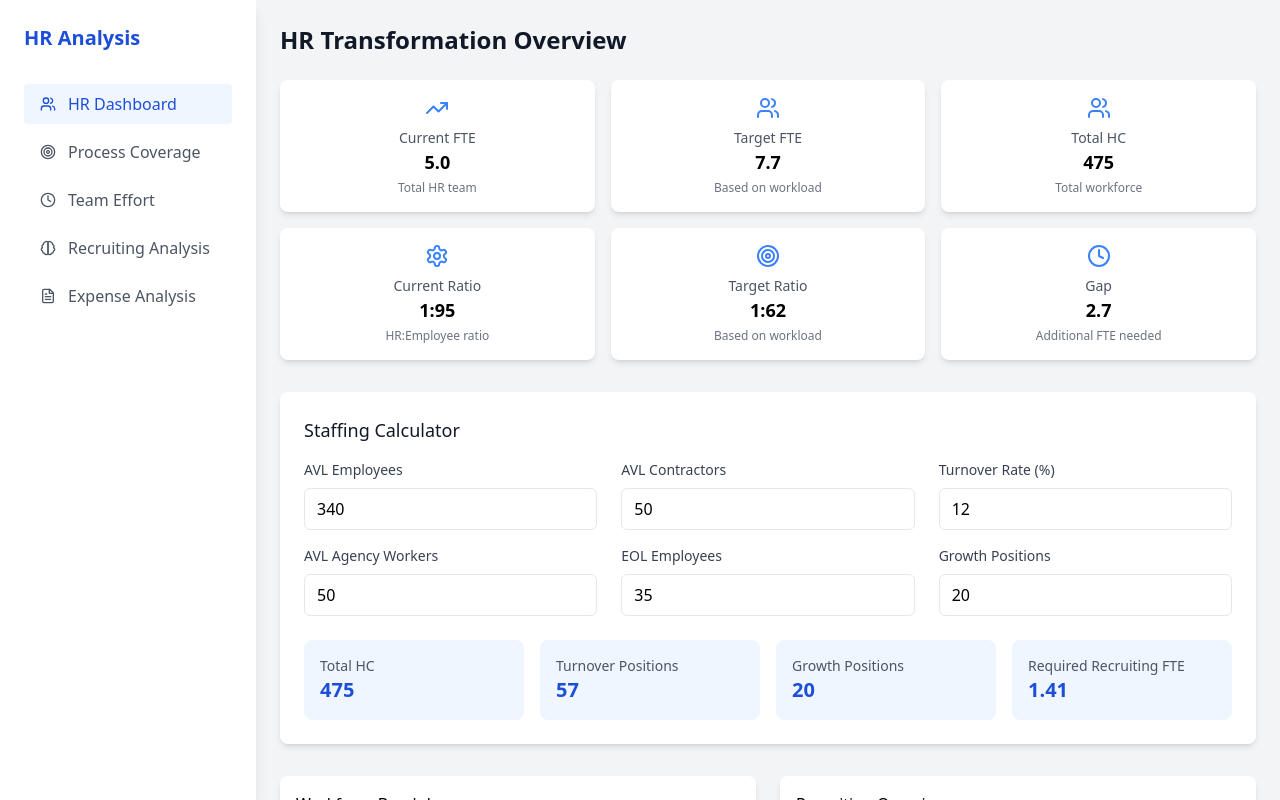
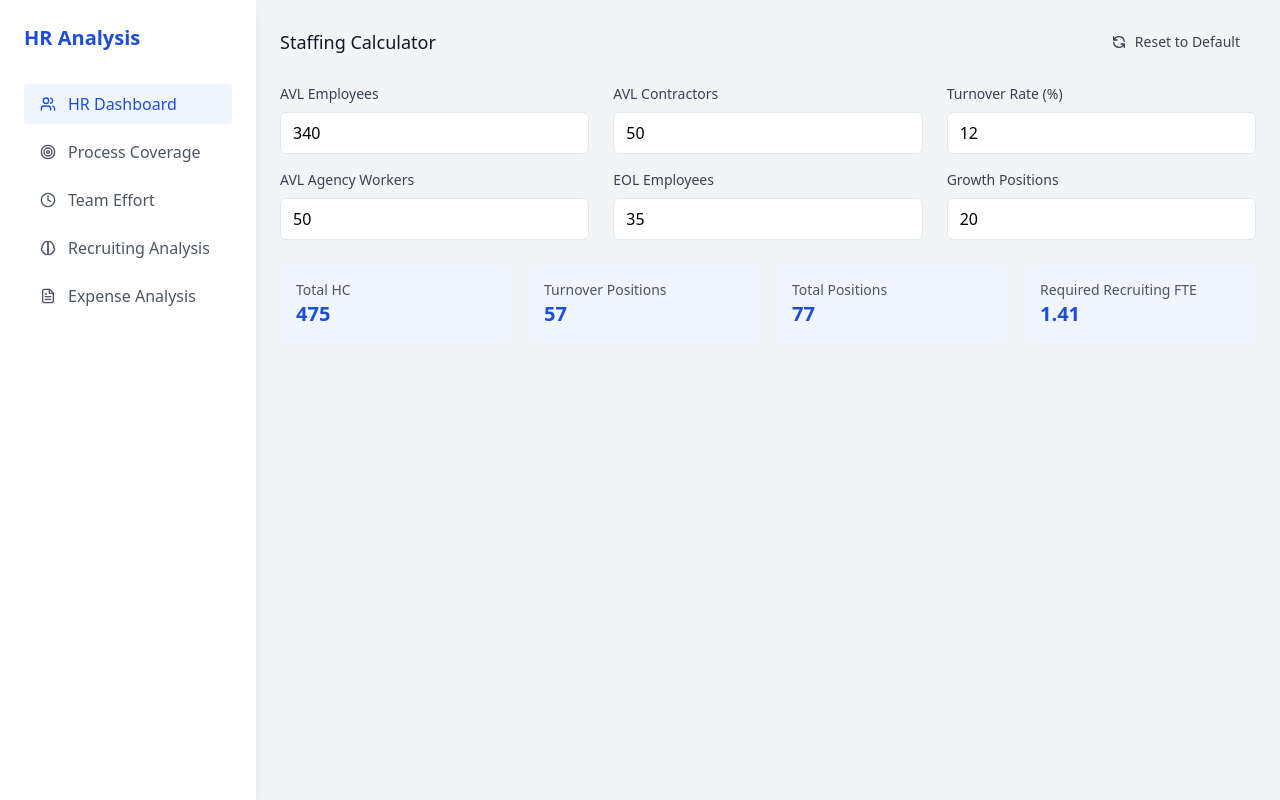
Before and after one commit to giovannipresti/DashboardHR-mai, a React (Create React App) app: page / in a window 1280 px wide. Built offline with nearby package versions, Linux system fonts and the light colour scheme.

Commit message:
Add staffing metrics calculations and update process data structure

```diff
--- a/src/App.js
+++ b/src/App.js
@@ -12,7 +12,10 @@ import { generateProcessData } from "./processData";
 
 const MainContent = () => {
   const [currentView, setCurrentView] = useState("dashboard");
-  const [staffingData, setStaffingData] = useState({
+  const [staffingData, setStaffingData] = useState(() => {
+    // Recupera i dati dal localStorage o usa i valori di default
+    const savedData = localStorage.getItem('staffingData');
+    return savedData ? JSON.parse(savedData) : {
       employees: 475,
       turnoverPositions: 57,
       growthPositions: 20,
@@ -22,12 +25,16 @@ const MainContent = () => {
       avlAgency: 50,
       avlContractors: 50,
       eolEmployees: 35,
+      currentRecruitingCapacity: 45  // Added missing property
+    };
   });
 
   const processes = generateProcessData(staffingData);
 
   const handleStaffingChange = (newData) => {
     console.log("Updating staffing data:", newData); // Debug log
+    // Salva i dati nel localStorage
+    localStorage.setItem('staffingData', JSON.stringify(newData));
     setStaffingData(newData);
   };
 
--- a/src/HRDashboard.jsx
+++ b/src/HRDashboard.jsx
@@ -1,5 +1,6 @@
-import React, { useState, useEffect } from 'react';
+import React, { useState } from 'react';
 import { Users, Clock, TrendingUp, Settings, Target } from 'lucide-react';
+import { calculateStaffingMetrics, defaultStaffingValues } from './utils/calculations';
 
 const StatCard = ({ title, value, Icon, description }) => (
   <div className="bg-white rounded-lg shadow-md p-4">
@@ -14,95 +15,60 @@ const StatCard = ({ title, value, Icon, description }) => (
   </div>
 );
 
-const HRDashboard = ({ staffingData, processes }) => {
-  const [staffing, setStaffing] = useState({
-    avlEmployees: 340,
-    avlAgency: 50,
-    avlContractors: 50,
-    eolEmployees: 35,
-    turnoverRate: 12,
-    growthPositions: 20,
+const HRDashboard = ({ onStaffingChange }) => {
+  const [staffing, setStaffing] = useState(() => {
+    const savedData = localStorage.getItem('staffingCalculator');
+    return savedData ? JSON.parse(savedData) : defaultStaffingValues;
   });
 
-  useEffect(() => {
-    if (staffingData) {
-      setStaffing({
-        avlEmployees: staffingData.avlEmployees,
-        avlAgency: staffingData.avlAgency,
-        avlContractors: staffingData.avlContractors,
-        eolEmployees: staffingData.eolEmployees,
-        turnoverRate: 12,
-        growthPositions: staffingData.growthPositions,
+  const metrics = calculateStaffingMetrics(staffing);
+
+  const handleChange = (field) => (e) => {
+    const newStaffing = {
+      ...staffing,
+      [field]: Number(e.target.value)
+    };
+
+    const newMetrics = calculateStaffingMetrics(newStaffing);
+
+    setStaffing(newStaffing);
+    localStorage.setItem('staffingCalculator', JSON.stringify(newStaffing));
+
+    if (onStaffingChange) {
+      onStaffingChange({
+        ...newStaffing,
+        ...newMetrics
       });
     }
-  }, [staffingData]);
+  };
 
-  const totalRequired = processes?.reduce((acc, p) => acc + p.required, 0) || 0;
-  const currentTotal = processes?.reduce((acc, p) => acc + p.current, 0) || 0;
-  const totalEmployees = staffing.avlEmployees + staffing.avlAgency +
-    staffing.avlContractors + staffing.eolEmployees;
-  const currentRatio = Math.round(totalEmployees / currentTotal);
-  const targetRatio = Math.round(totalEmployees / totalRequired);
-
-  const stats = [
-    {
-      title: "Current FTE",
-      value: currentTotal.toFixed(1),
-      Icon: TrendingUp,
-      description: "Total HR team"
-    },
-    {
-      title: "Target FTE",
-      value: totalRequired.toFixed(1),
-      Icon: Users,
-      description: "Based on workload"
-    },
-    {
-      title: "Total HC",
-      value: totalEmployees,
-      Icon: Users,
-      description: "Total workforce"
-    },
-    {
-      title: "Current Ratio",
-      value: `1:${currentRatio}`,
-      Icon: Settings,
-      description: "HR:Employee ratio"
-    },
-    {
-      title: "Target Ratio",
-      value: `1:${targetRatio}`,
-      Icon: Target,
-      description: "Based on workload"
-    },
-    {
-      title: "Gap",
-      value: (totalRequired - currentTotal).toFixed(1),
-      Icon: Clock,
-      description: "Additional FTE needed"
+  const handleReset = () => {
+    setStaffing(defaultStaffingValues);
+    localStorage.setItem('staffingCalculator', JSON.stringify(defaultStaffingValues));
+    if (onStaffingChange) {
+      onStaffingChange({
+        ...defaultStaffingValues,
+        ...calculateStaffingMetrics(defaultStaffingValues)
+      });
     }
-  ];
-
-  // Staffing Calculator Section
-  const turnoverPositions = Math.round((totalEmployees * staffing.turnoverRate) / 100);
-  const totalPositions = turnoverPositions + staffing.growthPositions;
-  const requiredRecruitingFTE = ((totalPositions * 40 * 0.4 + totalPositions * 26 * 0.6) / 1720).toFixed(2);
+  };
 
   return (
     <div className="p-6">
-      <h1 className="text-2xl font-bold text-gray-900 mb-6">HR Transformation Overview</h1>
-
-      {/* Stats Grid */}
-      <div className="grid grid-cols-2 md:grid-cols-3 gap-4 mb-8">
-        {stats.map((stat, index) => (
-          <StatCard key={index} {...stat} />
-        ))}
+      <div className="flex justify-between items-center mb-6">
+        <h2 className="text-lg font-medium text-gray-900">Staffing Calculator</h2>
+        <button
+          onClick={handleReset}
+          className="flex items-center space-x-2 px-4 py-2 text-sm text-gray-700 bg-gray-100 rounded-lg hover:bg-gray-200 transition-colors"
+        >
+          <svg xmlns="http://www.w3.org/2000/svg" className="h-4 w-4" viewBox="0 0 24 24" fill="none" stroke="currentColor" strokeWidth="2">
+            <path strokeLinecap="round" strokeLinejoin="round" d="M4 4v5h.582m15.356 2A8.001 8.001 0 004.582 9m0 0H9m11 11v-5h-.581m0 0a8.003 8.003 0 01-15.357-2m15.357 2H15" />
+          </svg>
+          <span>Reset to Default</span>
+        </button>
       </div>
 
-      {/* Staffing Calculator */}
-      <div className="bg-white rounded-lg shadow-md p-6 mb-8">
-        <h2 className="text-lg font-medium text-gray-900 mb-4">Staffing Calculator</h2>
-        <div className="grid grid-cols-1 md:grid-cols-3 gap-6">
+      <div className="grid grid-cols-1 md:grid-cols-3 gap-6 mb-6">
         <div className="space-y-4">
           <div>
             <label className="block text-sm font-medium text-gray-700 mb-2">
@@ -111,7 +77,7 @@ const HRDashboard = ({ staffingData, processes }) => {
             <input
               type="number"
               value={staffing.avlEmployees}
-                onChange={(e) => setStaffing({...staffing, avlEmployees: Number(e.target.value)})}
+              onChange={handleChange("avlEmployees")}
               className="w-full border rounded-md px-3 py-2"
             />
           </div>
@@ -122,7 +88,7 @@ const HRDashboard = ({ staffingData, processes }) => {
             <input
               type="number"
               value={staffing.avlAgency}
-                onChange={(e) => setStaffing({...staffing, avlAgency: Number(e.target.value)})}
+              onChange={handleChange("avlAgency")}
               className="w-full border rounded-md px-3 py-2"
             />
           </div>
@@ -136,7 +102,7 @@ const HRDashboard = ({ staffingData, processes }) => {
             <input
               type="number"
               value={staffing.avlContractors}
-                onChange={(e) => setStaffing({...staffing, avlContractors: Number(e.target.value)})}
+              onChange={handleChange("avlContractors")}
               className="w-full border rounded-md px-3 py-2"
             />
           </div>
@@ -147,7 +113,7 @@ const HRDashboard = ({ staffingData, processes }) => {
             <input
               type="number"
               value={staffing.eolEmployees}
-                onChange={(e) => setStaffing({...staffing, eolEmployees: Number(e.target.value)})}
+              onChange={handleChange("eolEmployees")}
               className="w-full border rounded-md px-3 py-2"
             />
           </div>
@@ -161,7 +127,7 @@ const HRDashboard = ({ staffingData, processes }) => {
             <input
               type="number"
               value={staffing.turnoverRate}
-                onChange={(e) => setStaffing({...staffing, turnoverRate: Number(e.target.value)})}
+              onChange={handleChange("turnoverRate")}
               className="w-full border rounded-md px-3 py-2"
             />
           </div>
@@ -172,82 +138,29 @@ const HRDashboard = ({ staffingData, processes }) => {
             <input
               type="number"
               value={staffing.growthPositions}
-                onChange={(e) => setStaffing({...staffing, growthPositions: Number(e.target.value)})}
+              onChange={handleChange("growthPositions")}
               className="w-full border rounded-md px-3 py-2"
             />
           </div>
         </div>
       </div>
 
-        {/* Calculator Results */}
-        <div className="grid grid-cols-2 md:grid-cols-4 gap-4 mt-6">
+      <div className="grid grid-cols-2 md:grid-cols-4 gap-4">
         <div className="bg-blue-50 p-4 rounded-lg">
-            <div className="text-sm text-gray-600">Total HC</div>
-            <div className="text-xl font-bold text-blue-700">{totalEmployees}</div>
+          <p className="text-sm text-gray-600">Total HC</p>
+          <p className="text-xl font-bold text-blue-700">{metrics.totalEmployees}</p>
         </div>
         <div className="bg-blue-50 p-4 rounded-lg">
-            <div className="text-sm text-gray-600">Turnover Positions</div>
-            <div className="text-xl font-bold text-blue-700">{turnoverPositions}</div>
+          <p className="text-sm text-gray-600">Turnover Positions</p>
+          <p className="text-xl font-bold text-blue-700">{metrics.turnoverPositions}</p>
         </div>
         <div className="bg-blue-50 p-4 rounded-lg">
-            <div className="text-sm text-gray-600">Growth Positions</div>
-            <div className="text-xl font-bold text-blue-700">{staffing.growthPositions}</div>
+          <p className="text-sm text-gray-600">Total Positions</p>
+          <p className="text-xl font-bold text-blue-700">{metrics.totalPositions}</p>
         </div>
         <div className="bg-blue-50 p-4 rounded-lg">
-            <div className="text-sm text-gray-600">Required Recruiting FTE</div>
-            <div className="text-xl font-bold text-blue-700">{requiredRecruitingFTE}</div>
-          </div>
-        </div>
-      </div>
-
-      {/* Additional Metrics */}
-      <div className="grid grid-cols-1 md:grid-cols-2 gap-6">
-        <div className="bg-white rounded-lg shadow-md p-4">
-          <h3 className="font-medium mb-4">Workforce Breakdown</h3>
-          <div className="space-y-3">
-            <div className="flex justify-between items-center">
-              <span className="text-sm">AVL Employees</span>
-              <span className="font-medium">{staffing.avlEmployees}</span>
-            </div>
-            <div className="flex justify-between items-center">
-              <span className="text-sm">AVL Agency</span>
-              <span className="font-medium">{staffing.avlAgency}</span>
-            </div>
-            <div className="flex justify-between items-center">
-              <span className="text-sm">AVL Contractors</span>
-              <span className="font-medium">{staffing.avlContractors}</span>
-            </div>
-            <div className="flex justify-between items-center">
-              <span className="text-sm">EOL Employees</span>
-              <span className="font-medium">{staffing.eolEmployees}</span>
-            </div>
-            <div className="flex justify-between items-center pt-2 border-t">
-              <span className="text-sm font-medium">Total Workforce</span>
-              <span className="font-medium">{totalEmployees}</span>
-            </div>
-          </div>
-        </div>
-
-        <div className="bg-white rounded-lg shadow-md p-4">
-          <h3 className="font-medium mb-4">Recruiting Overview</h3>
-          <div className="space-y-3">
-            <div className="flex justify-between">
-              <span className="text-sm">Total Positions</span>
-              <span className="font-medium">{totalPositions}/year</span>
-            </div>
-            <div className="flex justify-between">
-              <span className="text-sm">Turnover Positions</span>
-              <span className="font-medium">{turnoverPositions}</span>
-            </div>
-            <div className="flex justify-between">
-              <span className="text-sm">Growth Positions</span>
-              <span className="font-medium">{staffing.growthPositions}</span>
-            </div>
-            <div className="flex justify-between pt-2 border-t">
-              <span className="text-sm">Required Recruiting FTE</span>
-              <span className="font-medium text-blue-600">{requiredRecruitingFTE}</span>
-            </div>
-          </div>
+          <p className="text-sm text-gray-600">Required Recruiting FTE</p>
+          <p className="text-xl font-bold text-blue-700">{metrics.requiredRecruitingFTE}</p>
         </div>
       </div>
     </div>
--- a/src/ProcessDetail.jsx
+++ b/src/ProcessDetail.jsx
@@ -1,13 +1,15 @@
 // ProcessDetail.jsx
 import React from "react";
 import { Card } from "./UI";
-import { Users, Settings, Briefcase, GitBranch } from "lucide-react";
+import { Users, Settings, Briefcase, GitBranch, Brain, Target } from "lucide-react";
 
 const icons = {
   Users: Users,
   Settings: Settings,
   Briefcase: Briefcase,
   GitBranch: GitBranch,
+  Brain: Brain,
+  Target: Target
 };
 
 const ProcessDetail = ({ process }) => {
--- a/src/processData.js
+++ b/src/processData.js
@@ -1,35 +1,55 @@
-// processData.js
-export const generateProcessData = (staffingData, config) => {
+import { calculateStaffingMetrics } from './utils/calculations';
+
+export const generateProcessData = (staffingData) => {
+  const metrics = calculateStaffingMetrics(staffingData);
+
   return [
     {
       name: "Recruiting & Talent Acquisition",
       icon: "Users",
       current: 1.8,
-      required: staffingData.requiredRecruitingFTE,
+      required: metrics.requiredRecruitingFTE,
       metrics: [
-        { label: "Posizioni/Anno", value: "65" },
-        { label: "Capacità Attuale", value: "38" },
-        { label: "Gap", value: "-41%" },
+        {
+          label: "Posizioni/Anno",
+          value: metrics.totalPositions.toString()
+        },
+        {
+          label: "Capacità Attuale",
+          value: staffingData.currentRecruitingCapacity.toString()
+        },
+        {
+          label: "Gap",
+          value: `${metrics.gapPercentage}%`
+        }
       ],
       phases: [
         {
           label: "Fase iniziale",
           hours: 6,
-          details: "Allineamento e sourcing",
+          details: "Allineamento e sourcing"
         },
         {
           label: "Primi colloqui",
           hours: 13,
-          details: "10 candidati + feedback",
+          details: "10 candidati + feedback"
         },
         {
           label: "Shortlist",
           hours: 8,
-          details: "Colloqui tecnici e allineamenti",
+          details: "Colloqui tecnici e allineamenti"
         },
-        { label: "Fase finale", hours: 4, details: "Negoziazione e admin" },
-        { label: "Onboarding", hours: 10, details: "Setup e training" },
-      ],
+        {
+          label: "Fase finale",
+          hours: 4,
+          details: "Negoziazione e admin"
+        },
+        {
+          label: "Onboarding",
+          hours: 10,
+          details: "Setup e training"
+        }
+      ]
     },
     {
       name: "HR Operations & Admin",
@@ -39,21 +59,25 @@ export const generateProcessData = (staffingData, config) => {
       metrics: [
         { label: "Transazioni/Mese", value: "450" },
         { label: "Digital Process", value: "30%" },
-        { label: "Response Time", value: "48h" },
+        { label: "Response Time", value: "48h" }
       ],
       phases: [
         {
           label: "Document Management",
           hours: 40,
-          details: "Gestione documentale",
+          details: "Gestione documentale"
         },
         {
           label: "Employee Support",
           hours: 60,
-          details: "Supporto dipendenti",
+          details: "Supporto dipendenti"
         },
-        { label: "HR Operations", hours: 50, details: "Operazioni quotidiane" },
-      ],
+        {
+          label: "HR Operations",
+          hours: 50,
+          details: "Operazioni quotidiane"
+        }
+      ]
     },
     {
       name: "Labor Cost & Payroll",
@@ -63,17 +87,25 @@ export const generateProcessData = (staffingData, config) => {
       metrics: [
         { label: "Transazioni/Mese", value: "550" },
         { label: "Automation", value: "45%" },
-        { label: "Accuracy", value: "99.8%" },
+        { label: "Accuracy", value: "99.8%" }
       ],
       phases: [
         {
           label: "Payroll Processing",
           hours: 60,
-          details: "Elaborazione paghe",
+          details: "Elaborazione paghe"
         },
-        { label: "Cost Analysis", hours: 40, details: "Analisi costi" },
-        { label: "Reporting", hours: 20, details: "Reportistica" },
-      ],
+        {
+          label: "Cost Analysis",
+          hours: 40,
+          details: "Analisi costi"
+        },
+        {
+          label: "Reporting",
+          hours: 20,
+          details: "Reportistica"
+        }
+      ]
     },
     {
       name: "Contractor Management",
@@ -83,33 +115,117 @@ export const generateProcessData = (staffingData, config) => {
       metrics: [
         { label: "Contractor HC", value: "50" },
         { label: "Fornitori", value: "12" },
-        { label: "Positions/Year", value: "15" },
+        { label: "Positions/Year", value: "15" }
       ],
       phases: [
         {
           label: "Recruiting & Onboarding",
           hours: 40,
           details: "15 positions/year, 35h/position",
-          subMetrics: ["Sourcing", "Selection", "Contracting"],
+          subMetrics: ["Sourcing", "Selection", "Contracting"]
         },
         {
           label: "Vendor Management",
           hours: 30,
           details: "12 suppliers, Monthly review",
-          subMetrics: ["Performance", "Relationship", "Negotiations"],
+          subMetrics: ["Performance", "Relationship", "Negotiations"]
         },
         {
           label: "Admin & Contracts",
           hours: 20,
           details: "50 contractors, Quarterly renewal",
-          subMetrics: ["Contract Management", "Billing", "Compliance"],
+          subMetrics: ["Contract Management", "Billing", "Compliance"]
+        }
+      ]
+    },
+    {
+      name: "Training & Development",
+      icon: "Brain",
+      current: 0.8,
+      required: 1.2,
+      metrics: [
+        { label: "Ore/Dipendente", value: "12" },
+        { label: "Corsi/Anno", value: "25" },
+        { label: "Digital Learning", value: "30%" }
+      ],
+      phases: [
+        {
+          label: "Training Needs Analysis",
+          hours: 120,
+          details: "Analysis and Planning"
         },
+        {
+          label: "Content Development",
+          hours: 200,
+          details: "Material preparation"
+        },
+        {
+          label: "Training Delivery",
+          hours: 400,
+          details: "Course execution"
+        },
+        {
+          label: "Assessment & Reporting",
+          hours: 100,
+          details: "Evaluation and reporting"
+        }
+      ]
+    },
+    {
+      name: "Employee Relations",
+      icon: "Users",
+      current: 0.7,
+      required: 0.8,
+      metrics: [
+        { label: "Cases/Month", value: "15" },
+        { label: "Resolution Time", value: "5d" },
+        { label: "Satisfaction", value: "4.2/5" }
       ],
+      phases: [
+        {
+          label: "Case Management",
+          hours: 30,
+          details: "Employee relations"
+        },
+        {
+          label: "Communication",
+          hours: 20,
+          details: "Internal comms"
+        },
+        {
+          label: "Policy & Compliance",
+          hours: 15,
+          details: "Policy management"
+        }
+      ]
+    },
+    {
+      name: "Performance Management",
+      icon: "Target",
+      current: 1.0,
+      required: 1.0,
       metrics: [
-        { label: "Time to Hire", value: "35 days" },
-        { label: "Contract Compliance", value: "100%" },
-        { label: "Vendor Score", value: "4.2/5" },
+        { label: "Reviews/Year", value: "475" },
+        { label: "Digital Process", value: "60%" },
+        { label: "Completion Rate", value: "98%" }
       ],
-    },
+      phases: [
+        {
+          label: "Process Setup",
+          hours: 80,
+          details: "Configuration and prep"
+        },
+        {
+          label: "Execution Support",
+          hours: 240,
+          details: "Manager and employee support"
+        },
+        {
+          label: "Review & Analysis",
+          hours: 120,
+          details: "Data analysis and reporting"
+        }
+      ]
+    }
   ];
 };
--- /dev/null
+++ b/src/utils/calculations.js
@@ -0,0 +1,30 @@
+export const calculateStaffingMetrics = (staffingData) => {
+    const totalEmployees =
+      staffingData.avlEmployees +
+      staffingData.avlAgency +
+      staffingData.avlContractors +
+      staffingData.eolEmployees;
+
+    const turnoverPositions = Math.round((totalEmployees * staffingData.turnoverRate) / 100);
+    const totalPositions = turnoverPositions + staffingData.growthPositions;
+
+    const requiredRecruitingFTE = ((totalPositions * 40 * 0.4 + totalPositions * 26 * 0.6) / 1720).toFixed(2);
+
+    return {
+      totalEmployees,
+      turnoverPositions,
+      totalPositions,
+      requiredRecruitingFTE: Number(requiredRecruitingFTE),
+      gapPercentage: Math.round(((38 - totalPositions) / totalPositions) * 100)
+    };
+  };
+
+  export const defaultStaffingValues = {
+    avlEmployees: 340,
+    avlAgency: 50,
+    avlContractors: 50,
+    eolEmployees: 35,
+    turnoverRate: 12,
+    growthPositions: 20,
+    currentRecruitingCapacity: 38
+  };
```
Lines whose indentation alone changed are shown as unchanged.
